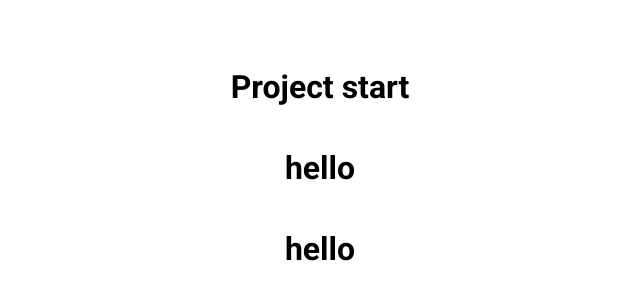
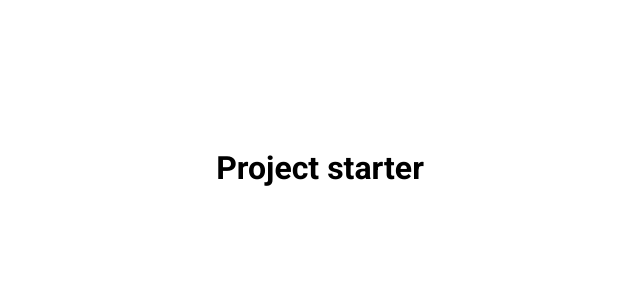
Before and after one commit to sanderheieren/50projects50days, a plain HTML site: page _project_starter_/index.html in a window 1280 px wide. Shown: the part 232-532 px from the top of the page, without its empty margins (320-960 px from the left). Drawn offline with Linux system fonts and the light colour scheme.

Commit message:
boilerplate

```diff
--- a/_project_starter_/index.html
+++ b/_project_starter_/index.html
@@ -13,9 +13,8 @@
     <title>My Project</title>
   </head>
   <body>
-    <h1>Project start</h1>
-    <h1>hello</h1>
-    <h1>hello</h1>
+    <h1>Project starter</h1>
+
     <script src="script.js"></script>
   </body>
 </html>
```
